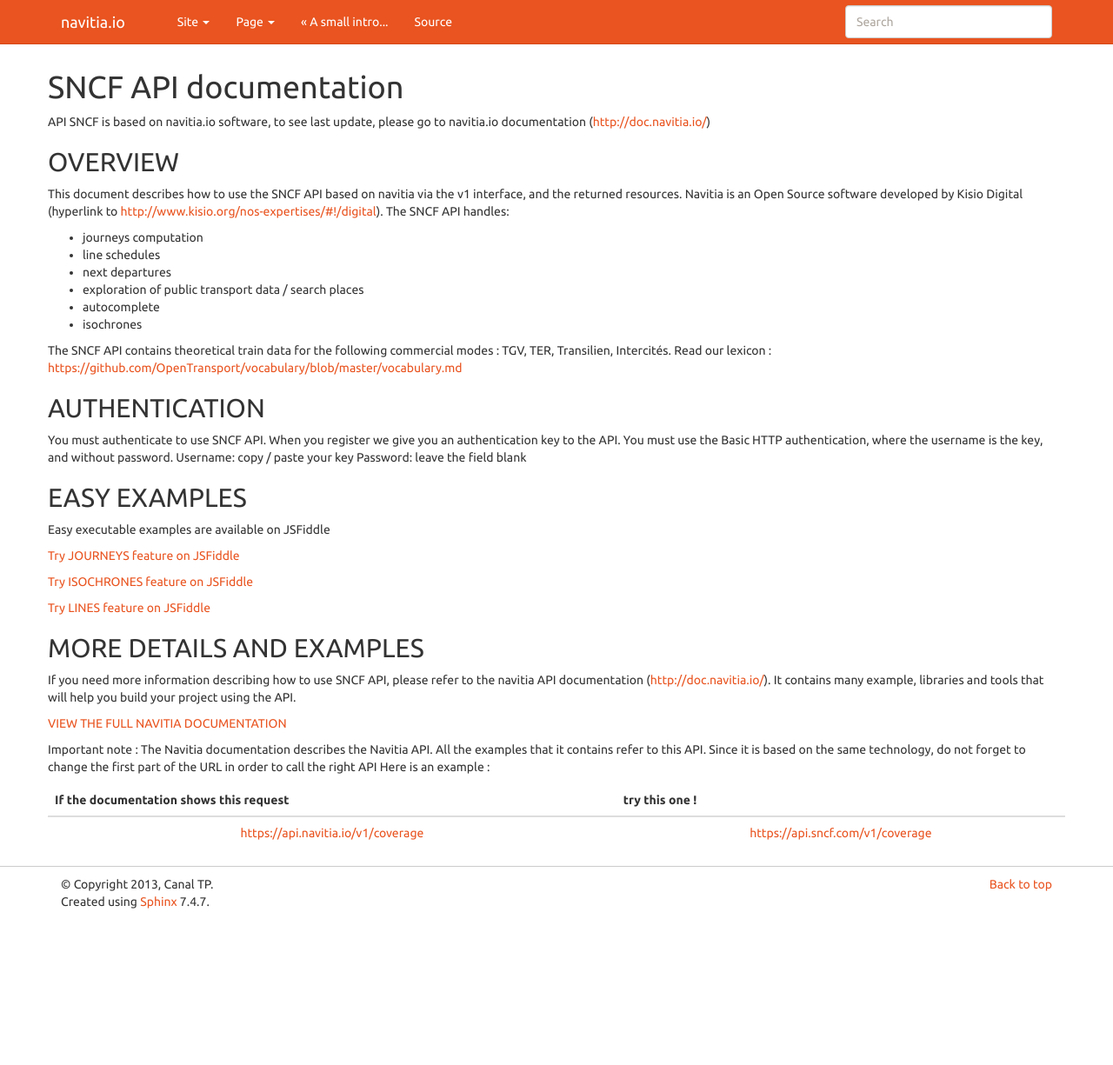
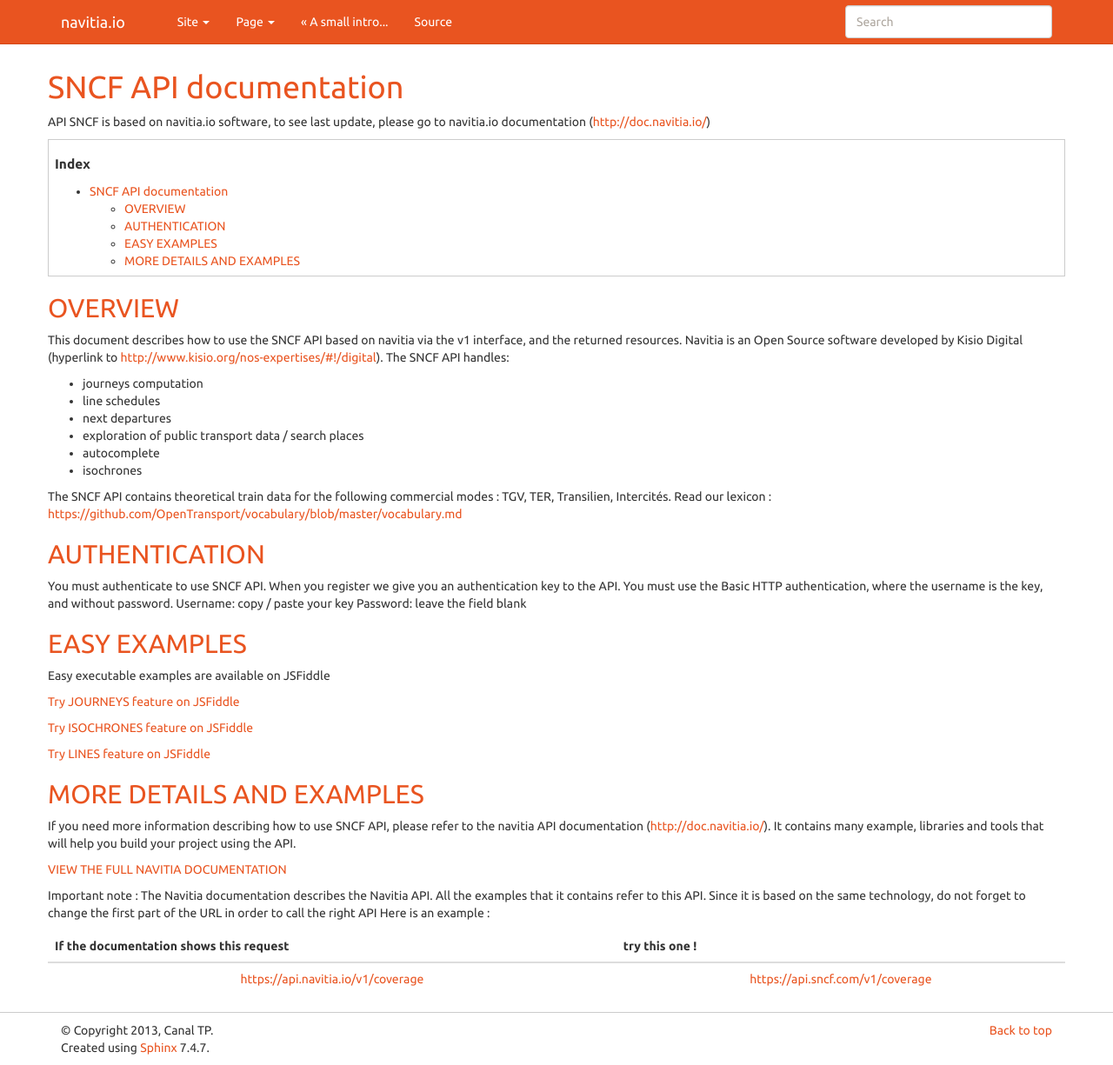
Before and after one commit to SNCFdevelopers/API-trains-sncf, a Sphinx documentation site: the page built from source/integration.rst, in a window 1280 px wide and 1225 px high. Shown: the whole window at 87% size. Built offline with Sphinx 7.4.7, drawn with Linux system fonts in a browser that asks for light colours; nearby versions of some CDN libraries; formulas are drawn with MathJax 3.

Commit message:
Index added in integration.rst documentation.

```diff
--- a/source/integration.rst
+++ b/source/integration.rst
@@ -1,6 +1,8 @@
 SNCF API documentation
 ~~~~~~~~~~~~~~~~~~~~~~~~~~~~~~~~~~~
 API SNCF is based on navitia.io software, to see last update, please go to navitia.io documentation (http://doc.navitia.io/)
+
+.. contents:: Index
 
 OVERVIEW
 ========
@@ -25,6 +29,7 @@
 Username: copy / paste your key
 Password: leave the field blank
 
+.. _easy_examples:
 EASY EXAMPLES
 =============
 Easy executable examples are available on JSFiddle
@@ -35,7 +40,7 @@
 
 `Try LINES feature on JSFiddle <http://jsfiddle.net/gh/get/jquery/2.2.2/SNCFdevelopers/API-trains-sncf/tree/source/examples/jsFiddle/lines/>`_
 
-
+.. _more_detail_and_examples:
 MORE DETAILS AND EXAMPLES
 =========================
 If you need more information describing how to use SNCF API, please refer to the navitia API documentation (http://doc.navitia.io/). It contains many example, libraries and tools that will help you build your project using the API.
@@ -45,8 +50,8 @@
 Important note : The Navitia documentation describes the Navitia API. All the examples that it contains refer to this API. Since it is based on the same technology, do not forget to change the first part of the URL in order to call the right API
 Here is an example :
 
-============================================= ===========================================
+======================================== ===========================================
 If the documentation shows this request       try this one !
-============================================= ===========================================
+======================================== ===========================================
 https://api.navitia.io/v1/coverage            https://api.sncf.com/v1/coverage
-============================================= ===========================================
+======================================== ===========================================
```
Also changed, not shown: other parts of source/integration.rst (+2 -0 lines).
